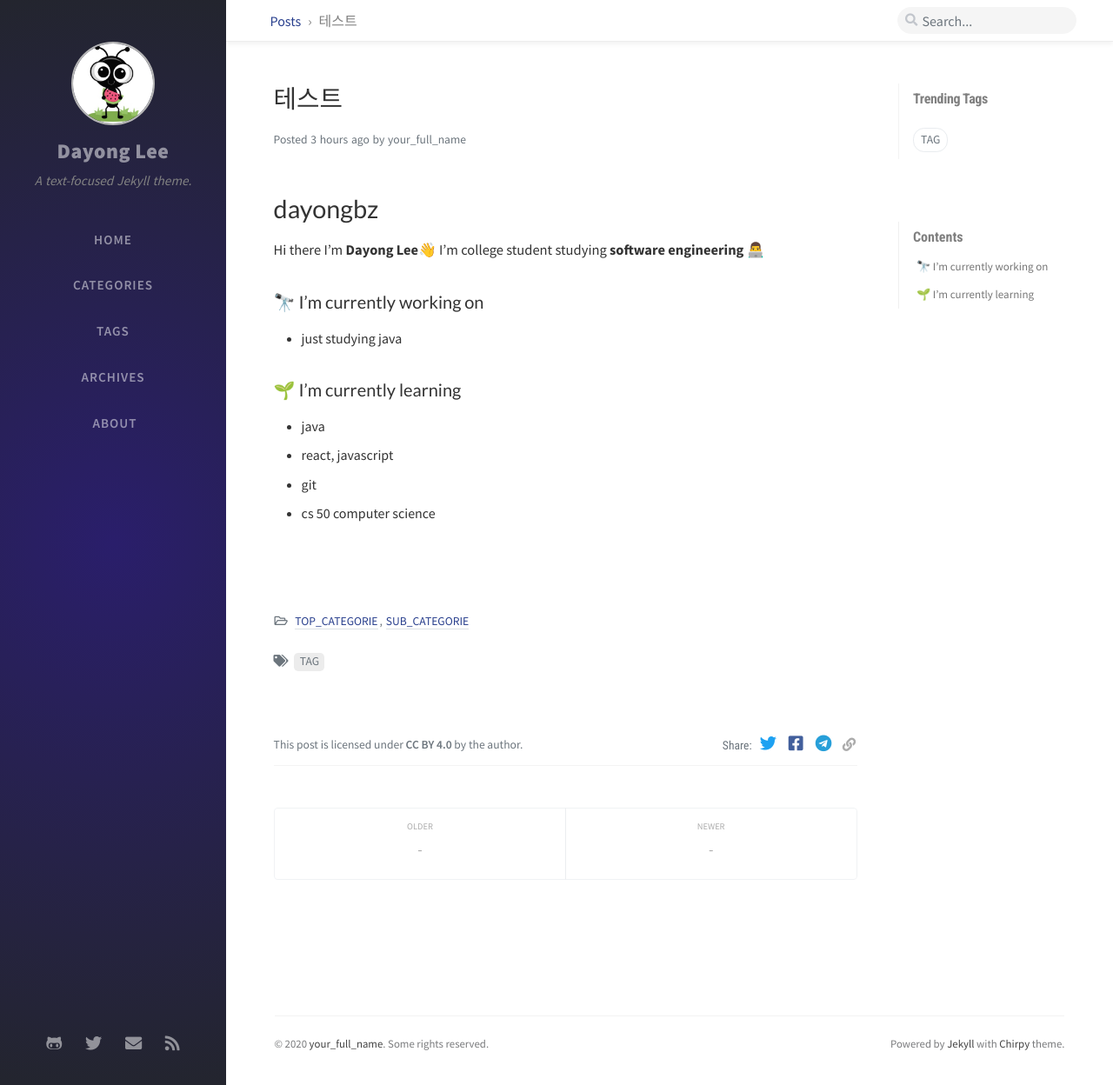
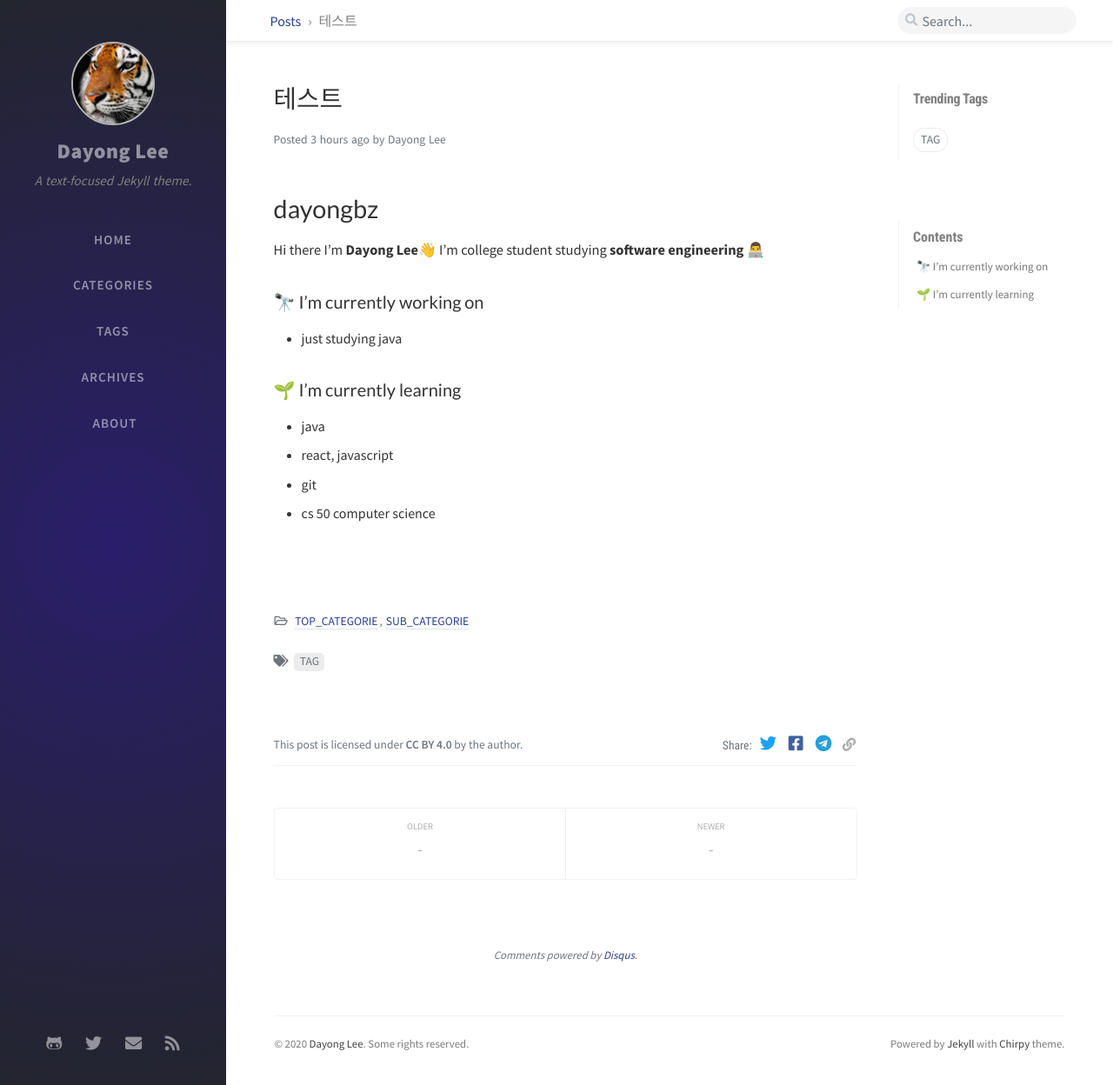
Before and after one commit to dayongkr/deprecated_dayongbz.github.io, a Jekyll site: the page built from _posts/2020-08-22-테스트.md, in a window 1280 px wide and 1248 px high. Shown: the whole window at 87% size. Built offline with Jekyll 4.4.1, drawn with Linux system fonts in a browser that asks for light colours; nearby versions of some CDN libraries; comment, search, counter and statistics services are not loaded.

Commit message:
disqus true

```diff
--- a/_config.yml
+++ b/_config.yml
@@ -19,25 +19,25 @@
 # Replace with the website url, e.g. 'https://username.github.io'
 url: "https://dayongbz.github.io"
 
-author: your_full_name # change to your full name
+author: Dayong Lee # change to your full name
 
-avatar: /assets/img/sample/avatar.jpg # support internet resources
+avatar: /assets/img/custom/avatar.jpg # support internet resources
 
 github:
-  username: github_username # change to your github username
+  username: dayongbz # change to your github username
 
 twitter:
   username: twitter_username # change to your twitter username
 
 social:
-  name: your_full_name # it will shows as the copyright owner in Footer
-  email: example@doamin.com # change to your email address
+  name: Dayong Lee # it will shows as the copyright owner in Footer
+  email: dayongbz@gmail.com # change to your email address
   links:
     # The first element serves as the copyright owner's link
     - https://twitter.com/username # change to your twitter homepage
-    - https://github.com/username # change to your github homepage
+    # - https://github.com/daupmgbz # change to your github homepage
     # Uncomment below to add more social links
-    # - https://www.facebook.com/username
+    - https://www.facebook.com/dayongbz
     # - https://www.linkedin.com/in/username
 
 google_site_verification: google_meta_tag_verification # change to your verification string
@@ -63,8 +63,8 @@
     cache: false # pv data local cache, good for the users from GFW area.
 
 disqus:
-  comments: false # boolean type, the global switch for posts comments.
-  shortname: "" # Fill with your Disqus shortname. › https://help.disqus.com/en/articles/1717111-what-s-a-shortname
+  comments: true # boolean type, the global switch for posts comments.
+  shortname: "dayongbz" # Fill with your Disqus shortname. › https://help.disqus.com/en/articles/1717111-what-s-a-shortname
 
 # Prefer color scheme setting, available values:
 #
```
Also changed, not shown: assets/img/custom/avatar.jpg (added), 1 other file.
